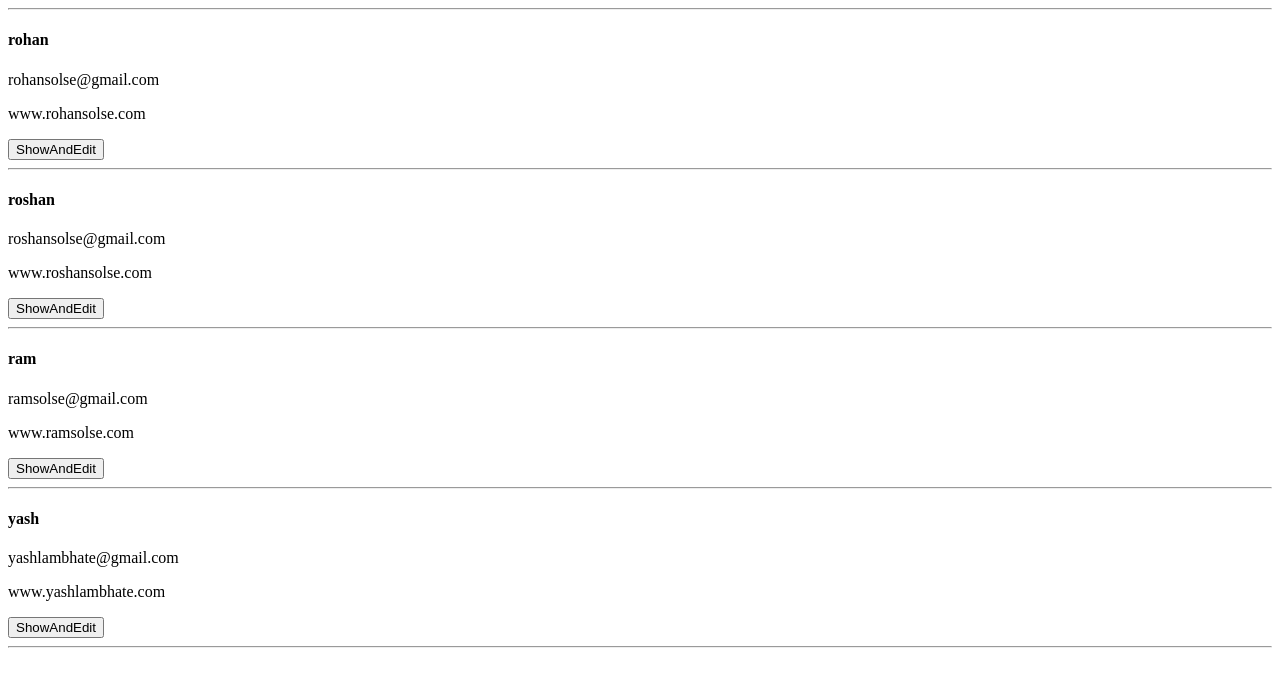
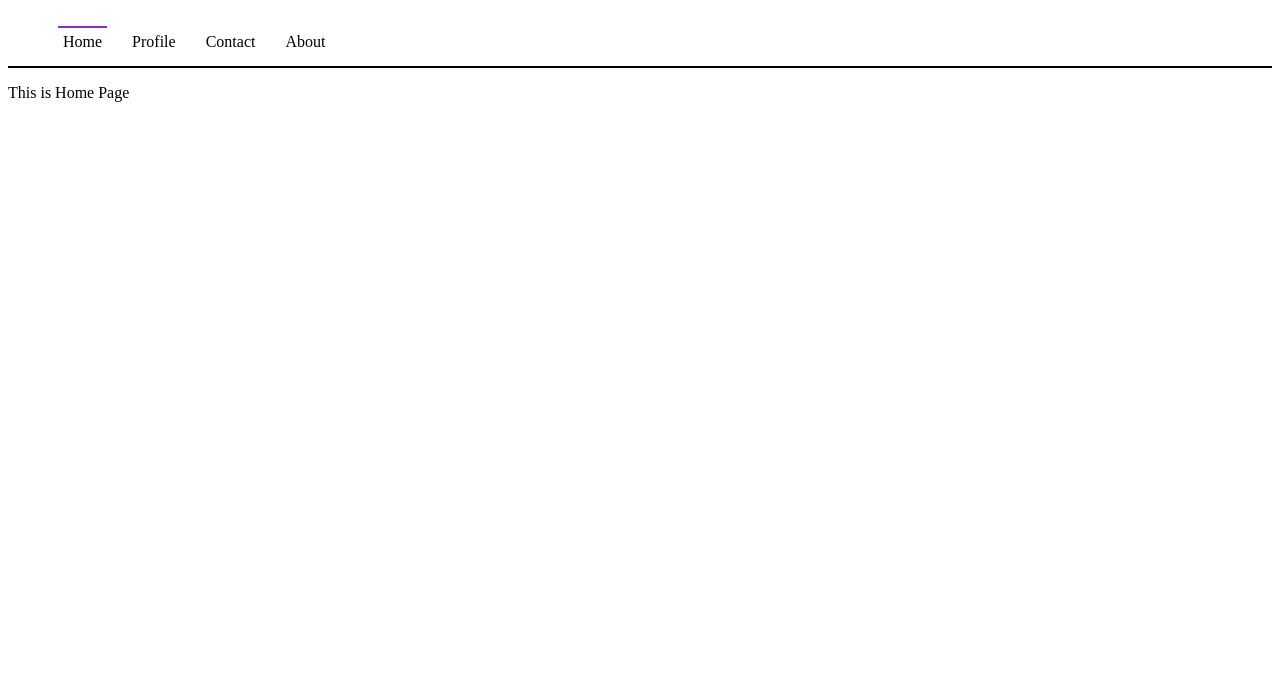
Before and after one commit to rohansolse/AngulerTrial, an Angular app: page / in a window 1280 px wide. Shown: the top 686 px of the page. Built offline with nearby package versions, Linux system fonts and the light colour scheme.

Commit message:
ngSwitch compleated

```diff
--- a/src/app/app.component.html
+++ b/src/app/app.component.html
@@ -2,4 +2,6 @@
 <!-- <app-forms></app-forms> -->
 <!-- <app-ng-style-andng-class></app-ng-style-andng-class> -->
 <!-- <app-ngif></app-ngif> -->
-<app-ng-for></app-ng-for>
+<!-- <app-ng-for></app-ng-for> -->
+<!-- <app-ng-switch></app-ng-switch> -->
+<app-ng-switch-adv></app-ng-switch-adv>
--- a/src/app/app.module.ts
+++ b/src/app/app.module.ts
@@ -7,6 +7,8 @@ import { SmallProjectComponent } from './small-project/small-project.component';
 import { NgStyleANDngClassComponent } from './ng-style-andng-class/ng-style-andng-class.component';
 import { NgifComponent } from './ngif/ngif.component';
 import { NgForComponent } from './ng-for/ng-for.component';
+import { NgSwitchComponent } from './ng-switch/ng-switch.component';
+import { NgSwitchAdvComponent } from './ng-switch-adv/ng-switch-adv.component';
 
 @NgModule({
   declarations: [
@@ -15,7 +17,9 @@ import { NgForComponent } from './ng-for/ng-for.component';
     SmallProjectComponent,
     NgStyleANDngClassComponent,
     NgifComponent,
-    NgForComponent
+    NgForComponent,
+    NgSwitchComponent,
+    NgSwitchAdvComponent
   ],
   imports: [
     BrowserModule
--- /dev/null
+++ b/src/app/ng-switch-adv/ng-switch-adv.component.css
@@ -0,0 +1,13 @@
+ul{
+    border-bottom: 2px solid black;
+}
+
+li{
+    display: inline-block;
+    margin: 10px;
+    padding: 5px;
+}
+
+.active{
+    border-top: 2px solid blueviolet;
+}
--- /dev/null
+++ b/src/app/ng-switch-adv/ng-switch-adv.component.html
@@ -0,0 +1,18 @@
+<!-- <p>ng-switch-adv works!</p> -->
+<section>
+    <nav>
+        <ul>
+            <li (click)="openTab()" [class.active]="currentTab == ''">Home</li>
+            <li (click)="openTab('profile')" [class.active]="currentTab == 'profile'">Profile</li>
+            <li (click)="openTab('contact')" [class.active]="currentTab == 'contact'">Contact</li>
+            <li (click)="openTab('about')" [class.active]="currentTab == 'about'">About</li>
+        </ul>
+    </nav>
+</section>
+
+<section [ngSwitch]="currentTab" >
+    <div *ngSwitchCase="''">This is Home Page</div>
+    <div *ngSwitchCase="'profile'">This is Profile Page</div>
+    <div *ngSwitchCase="'contact'">This is Contact Page</div>
+    <div *ngSwitchCase="'about'">This is About Page</div>
+</section>
--- /dev/null
+++ b/src/app/ng-switch-adv/ng-switch-adv.component.ts
@@ -0,0 +1,22 @@
+import { Component, OnInit } from '@angular/core';
+
+@Component({
+    selector: 'app-ng-switch-adv',
+    templateUrl: './ng-switch-adv.component.html',
+    styleUrls: ['./ng-switch-adv.component.css']
+})
+export class NgSwitchAdvComponent implements OnInit {
+
+    constructor() { }
+
+    ngOnInit() {
+    }
+
+    currentTab = ''
+
+    openTab(latestTab = ''){
+        this.currentTab = latestTab
+        console.log(this.currentTab)
+    }
+
+}
--- /dev/null
+++ b/src/app/ng-switch/ng-switch.component.css
@@ -0,0 +1,9 @@
+.main{
+    display: block;
+    text-align: center;
+}
+
+hr{
+    width: 50%;
+    margin-top: 20px;
+}
--- /dev/null
+++ b/src/app/ng-switch/ng-switch.component.html
@@ -0,0 +1,18 @@
+<!-- <p>ng-switch works!</p> -->
+<div class="main">
+    <h4>Enter no Between 1 - 9</h4>
+    <input type="text" (keyup)="userInput($event)">
+    <hr>
+    <section [ngSwitch]="value">
+        <p *ngSwitchCase="1">Its for Rohan</p>
+        <p *ngSwitchCase="2">Its for Roshan</p>
+        <p *ngSwitchCase="3">Its for Rohit</p>
+        <p *ngSwitchCase="4">Its for Rohini</p>
+        <p *ngSwitchCase="5">Its for Ram</p>
+        <p *ngSwitchCase="6">Its for Yash</p>
+        <p *ngSwitchCase="7">Its for Sagar</p>
+        <p *ngSwitchCase="8">Its for Karan</p>
+        <p *ngSwitchCase="9">Its for Abhi</p>
+        <p *ngSwitchDefault>Please Enter No which laying Between 1 - 9</p>
+    </section>
+</div>
--- /dev/null
+++ b/src/app/ng-switch/ng-switch.component.ts
@@ -0,0 +1,22 @@
+import { Component, OnInit } from '@angular/core';
+
+@Component({
+    selector: 'app-ng-switch',
+    templateUrl: './ng-switch.component.html',
+    styleUrls: ['./ng-switch.component.css']
+})
+export class NgSwitchComponent implements OnInit {
+
+    constructor() { }
+
+    ngOnInit() {
+    }
+
+    value = null
+
+    userInput(event) {
+        this.value = event.target.value
+        console.log(this.value)
+        event.target.value = ''
+    }
+}
```
